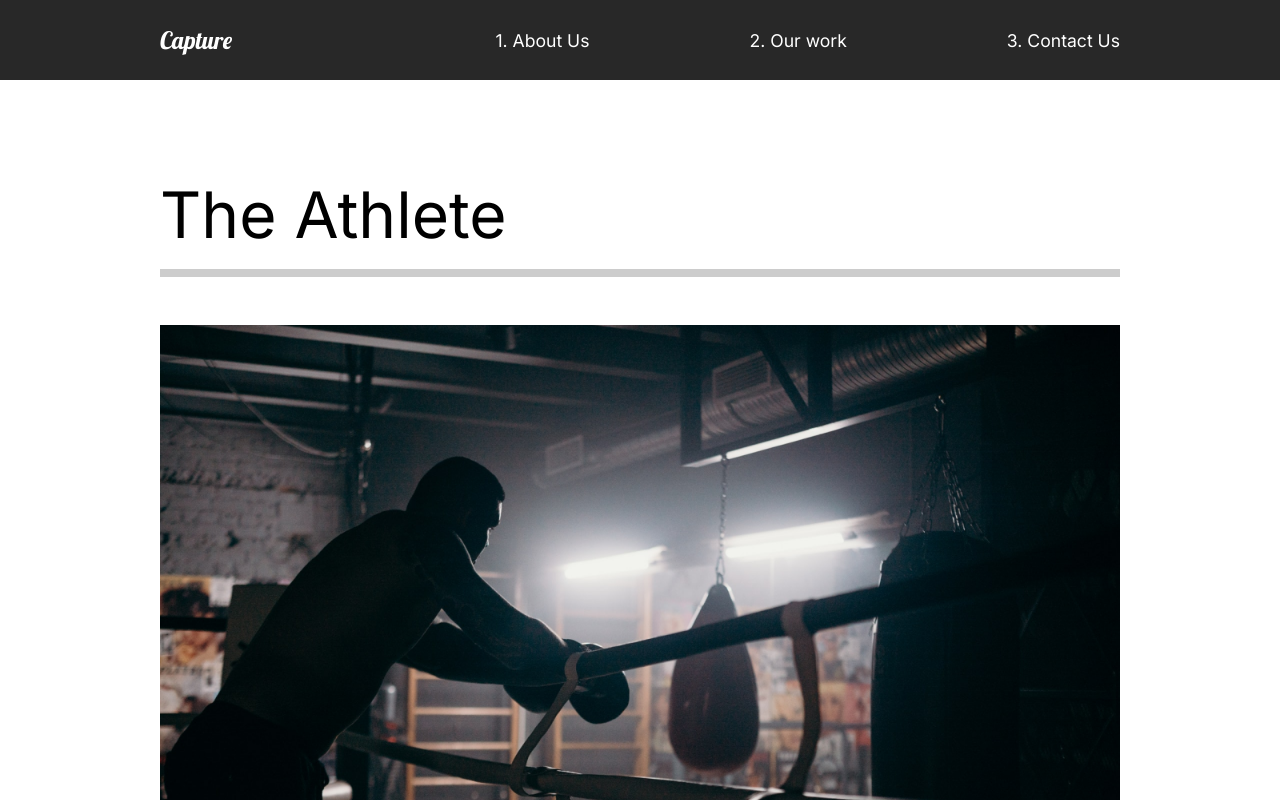
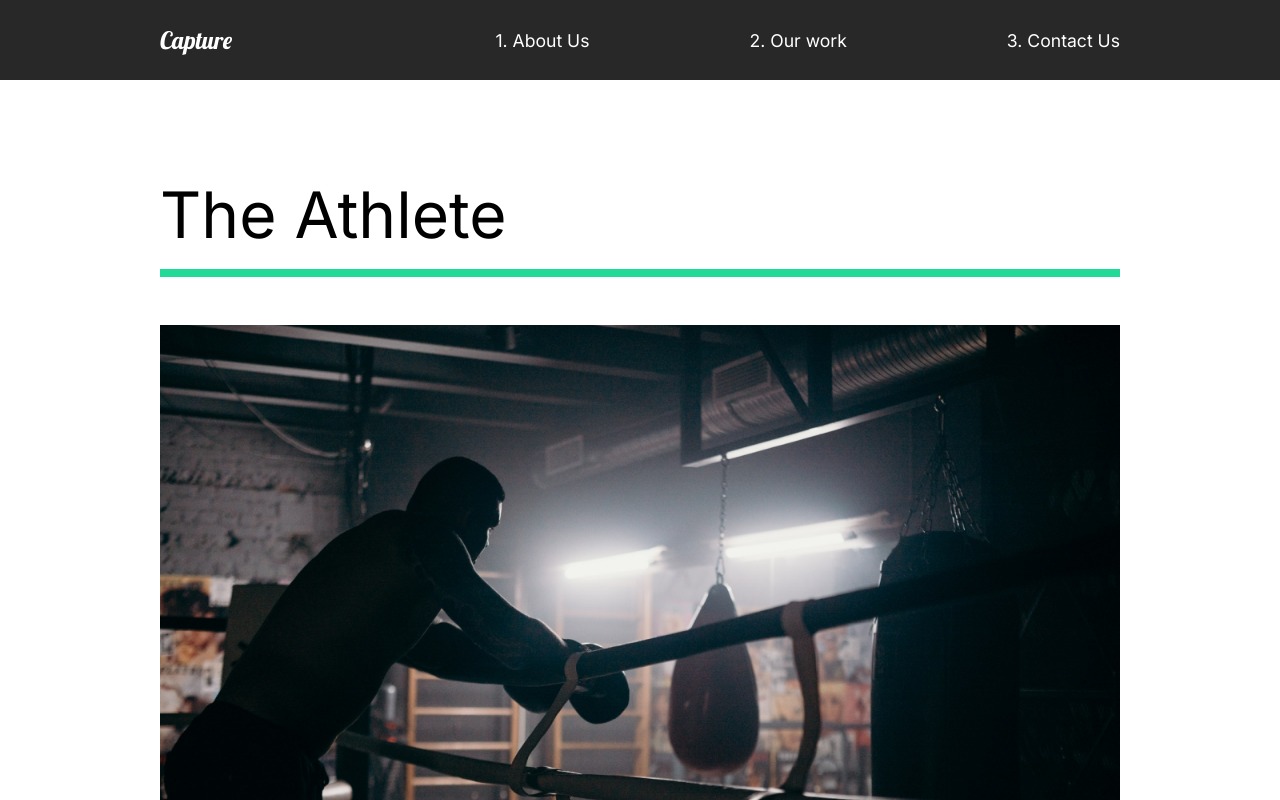
Before and after one commit to maholom/react-website, a React (Create React App) app: page /work in a window 1280 px wide. Shown: the top 800 px of the page. Built offline with nearby package versions, Linux system fonts and the light colour scheme.

Commit message:
anim page transition

```diff
--- a/src/animation.js
+++ b/src/animation.js
@@ -7,14 +7,13 @@ export const pageAnimation = {
     opacity: 1,
     y: 0,
     transition: {
-      duration: 1,
+      duration: 0.5,
       when: 'beforeChildren',
       staggerChildren: 0.25,
     },
   },
   exit: {
     opacity: 0,
-    y: 300,
     transition: {
       duration: 0.5,
     },
@@ -45,3 +44,25 @@ export const photoAnim = {
     },
   },
 };
+
+export const lineAnim = {
+  hidden: { width: '0%' },
+  show: {
+    width: '100%',
+    transition: { duration: 1 },
+  },
+};
+
+export const slider = {
+  hidden: { x: '-130%', skew: '45deg' },
+  show: {
+    x: '100%',
+    skew: '0deg',
+    transition: { ease: 'easeOut', duration: 1 },
+  },
+};
+
+export const sliderContainer = {
+  hidden: { opacity: 1 },
+  show: { opacity: 1, transition: { staggerChildren: 0.15, ease: 'easeOut' } },
+};
--- a/src/pages/OurWork.js
+++ b/src/pages/OurWork.js
@@ -5,7 +5,14 @@ import athlete from '../img/athlete-small.png';
 import theracer from '../img/theracer-small.png';
 import goodtimes from '../img/goodtimes-small.png';
 import { motion } from 'framer-motion';
-import { pageAnimation } from '../animation';
+import {
+  pageAnimation,
+  fade,
+  photoAnim,
+  lineAnim,
+  slider,
+  sliderContainer,
+} from '../animation';
 
 const OurWork = () => {
   return (
@@ -16,11 +23,19 @@ const OurWork = () => {
       exit="exit"
       style={{ background: '#fff' }}
     >
+      <motion.div variants={sliderContainer}>
+        <Frame1 variants={slider}></Frame1>
+        <Frame2 variants={slider}></Frame2>
+        <Frame3 variants={slider}></Frame3>
+        <Frame4 variants={slider}></Frame4>
+      </motion.div>
       <Movie>
-        <h2>The Athlete</h2>
-        <div className="line"></div>
+        <motion.h2 variants={fade}>The Athlete</motion.h2>
+        <motion.div variants={lineAnim} className="line"></motion.div>
         <Link to="/work/the-athlete">
-          <img src={athlete} alt="the athlete"></img>
+          <Hide>
+            <motion.img variants={photoAnim} src={athlete} alt="the athlete" />
+          </Hide>
         </Link>
       </Movie>
       <Movie>
@@ -55,7 +70,7 @@ const Movie = styled.div`
   padding-bottom: 10rem;
   .line {
     height: 0.5rem;
-    background: #cccccc;
+    background: #23d997;
     margin-bottom: 3rem;
   }
   img {
@@ -65,4 +80,30 @@ const Movie = styled.div`
   }
 `;
 
+const Hide = styled.div`
+  overflow: hidden;
+`;
+
+const Frame1 = styled(motion.div)`
+  position: fixed;
+  left: 0;
+  top: 10%;
+  width: 100%;
+  height: 100vh;
+  background: #fffebf;
+  z-index: 2;
+`;
+
+const Frame2 = styled(Frame1)`
+  background: #ff8efb;
+`;
+
+const Frame3 = styled(Frame1)`
+  background: #8ed2ff;
+`;
+
+const Frame4 = styled(Frame1)`
+  background: #8effa0;
+`;
+
 export default OurWork;
```
